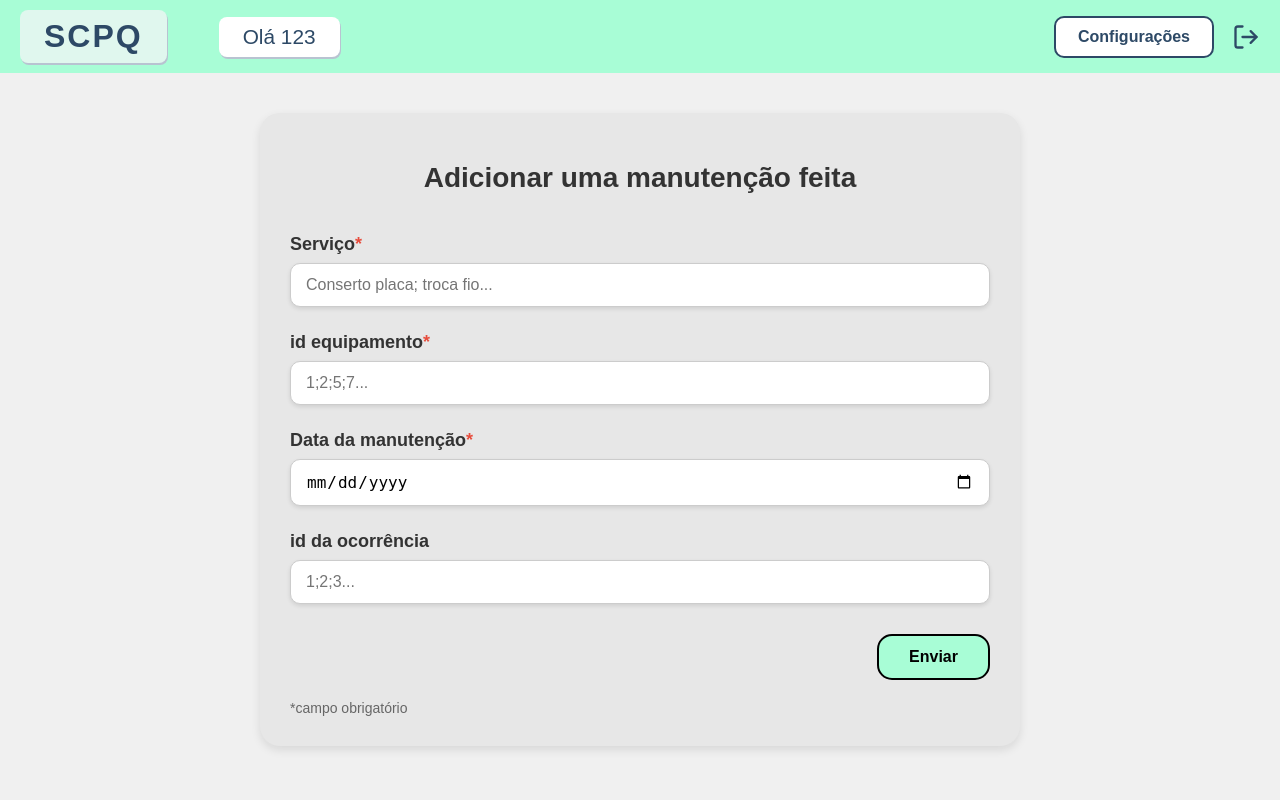
After one commit to brnduol/SCQP, a Flask app: page /funcionario/adicionar_manutencao in a window 1280 px wide. The commit adds this page. Run offline with Flask 3, Linux system fonts and the light colour scheme; a user stored in the database is signed in.

Commit message:
mais algumas mudanças

```diff
--- /dev/null
+++ b/scr/static/css/adiciona_manutencao.css
@@ -0,0 +1,144 @@
+body {
+  margin: 0;
+  font-family: 'Arial', sans-serif;
+  background-color: #f0f0f0;
+}
+
+.header {
+  background-color: #a8fdd6;
+  padding: 10px 20px;
+  display: flex;
+  justify-content: space-between;
+  align-items: center;
+}
+
+.header-left {
+  display: flex;
+  align-items: center;
+  gap: 32px;
+}
+
+.scpq-text {
+  font-size: 2rem;
+  font-weight: bold;
+  color: #2d4966;
+  letter-spacing: 2px;
+  background: #e0f7ee;
+  padding: 8px 24px;
+  border-radius: 8px;
+  box-shadow: 1px 2px 0 #b8c3d1;
+}
+
+.greeting {
+  font-size: 1.3rem;
+  color: #2d4966;
+  font-weight: 500;
+  background: #fff;
+  padding: 8px 24px;
+  border-radius: 8px;
+  margin-left: 20px;
+  margin-right: 20px;
+  box-shadow: 1px 2px 0 #b8c3d1;
+}
+
+.header-right {
+  display: flex;
+  align-items: center;
+  gap: 18px;
+}
+
+.settings-btn {
+  padding: 10px 22px;
+  border-radius: 10px;
+  border: 2px solid #2d4966;
+  background: #fff;
+  color: #2d4966;
+  font-size: 1rem;
+  font-weight: bold;
+  cursor: pointer;
+  transition: background 0.2s, color 0.2s;
+}
+
+.logout-icon {
+  display: flex;
+  align-items: center;
+  cursor: pointer;
+  text-decoration: none;
+}
+
+.container {
+  background-color: #e7e7e7;
+  margin: 40px auto;
+  padding: 30px;
+  max-width: 700px;
+  border-radius: 20px;
+  box-shadow: 0px 4px 10px rgba(0,0,0,0.1);
+}
+
+h1 {
+  font-size: 28px;
+  margin-bottom: 40px;
+  text-align: center;
+  color: #333;
+  font-weight: 600;
+}
+
+.form-group {
+  margin-bottom: 25px;
+}
+
+label {
+  font-weight: bold;
+  display: block;
+  margin-bottom: 8px;
+  font-size: 18px;
+  color: #333;
+}
+
+.required {
+  color: #e74c3c;
+}
+
+input[type="text"], input[type="date"] {
+  width: 100%;
+  padding: 12px 15px;
+  font-size: 16px;
+  border-radius: 10px;
+  border: 1px solid #ccc;
+  box-shadow: 0 2px 4px rgba(0,0,0,0.1);
+  background-color: #fff;
+  box-sizing: border-box;
+}
+
+input[type="text"]:focus, input[type="date"]:focus {
+  outline: none;
+  border-color: #a8fdd6;
+  box-shadow: 0 0 0 2px rgba(168, 253, 214, 0.3);
+}
+
+.button-container {
+  text-align: right;
+  margin-top: 30px;
+}
+
+.submit-btn {
+  background-color: #a8fdd6;
+  padding: 12px 30px;
+  font-size: 16px;
+  border: 2px solid #000;
+  border-radius: 15px;
+  cursor: pointer;
+  transition: background-color 0.3s;
+  font-weight: bold;
+}
+
+.submit-btn:hover {
+  background-color: #8ae6c2;
+}
+
+.note {
+  font-size: 14px;
+  color: #666;
+  margin-top: 20px;
+  text-align: left;
+}
--- /dev/null
+++ b/scr/templates/adicionar/manutencao.html
@@ -0,0 +1,62 @@
+<!DOCTYPE html>
+<html lang="pt">
+
+<head>
+  <meta charset="UTF-8">
+  <meta name="viewport" content="width=device-width, initial-scale=1.0">
+  <title>Página adicionar manutenção</title>
+  <link rel="stylesheet" href="{{ url_for('static', filename='css/adiciona_manutencao.css') }}">
+</head>
+<body>
+  <header class="header">
+    <div class="header-left">
+      <span class="scpq-text">SCPQ</span>
+      <span class="greeting">Olá {{ nome }}</span>
+    </div>
+    <div class="header-right">
+      <button class="settings-btn">Configurações</button>
+      <a href="/logout" class="logout-icon" title="Logout">
+        <svg width="28" height="28" viewBox="0 0 24 24" fill="none" stroke="#2d4966" stroke-width="2" stroke-linecap="round" stroke-linejoin="round">
+          <path d="M9 21H5a2 2 0 0 1-2-2V5a2 2 0 0 1 2-2h4"></path>
+          <polyline points="16 17 21 12 16 7"></polyline>
+          <line x1="21" y1="12" x2="9" y2="12"></line>
+        </svg>
+      </a>
+    </div>
+  </header>
+
+  <main class="container">
+    <h1>Adicionar uma manutenção feita</h1>
+
+    <form method="POST" action="/funcionario/adicionar_manutencao">
+      <div class="form-group">
+        <label for="servico">Serviço<span class="required">*</span></label>
+        <input type="text" id="servico" name="servico" placeholder="Conserto placa; troca fio..." required>
+      </div>
+
+      <div class="form-group">
+        <label for="id_equipamento">id equipamento<span class="required">*</span></label>
+        <input type="text" id="id_equipamento" name="id_equipamento" placeholder="1;2;5;7..." required>
+      </div>
+
+      <div class="form-group">
+        <label for="data_manutencao">Data da manutenção<span class="required">*</span></label>
+        <input type="date" id="data_manutencao" name="data_manutencao" placeholder="dd/mm/yyyy" required>
+      </div>
+
+      <div class="form-group">
+        <label for="id_ocorrencia">id da ocorrência</label>
+        <input type="text" id="id_ocorrencia" name="id_ocorrencia" placeholder="1;2;3...">
+      </div>
+
+      <div class="button-container">
+        <button type="submit" class="submit-btn">Enviar</button>
+      </div>
+    </form>
+
+    <div class="note">
+      *campo obrigatório
+    </div>
+  </main>
+</body>
+</html>
--- a/scr/templates/home/home_funcionario.html
+++ b/scr/templates/home/home_funcionario.html
@@ -40,9 +40,9 @@
     </div>
     <div class="main-content">
       <div class="button-list">
-        <button class="main-btn">Adicionar ocorrência</button>
+        <a href="{{ url_for('adiciona_ocorrencia') }}" class="main-btn">Adicionar ocorrência</a>
         <button class="main-btn">Ver minhas ocorrências</button>
-        <button class="main-btn">Adicionar manutenções</button>
+        <a href="{{ url_for('funcionario.adicionar_manutencao') }}" class="main-btn">Adicionar manutenções</a>
         <button class="main-btn">Ver todas manutenções</button>
       </div>
     </div>
```
Also changed, not shown: scr/instance/db.sqlite3, scr/templates/adicionar/ocorrencia.html (renamed from scr/templates/home/adiciona_ocorrencia.html).
